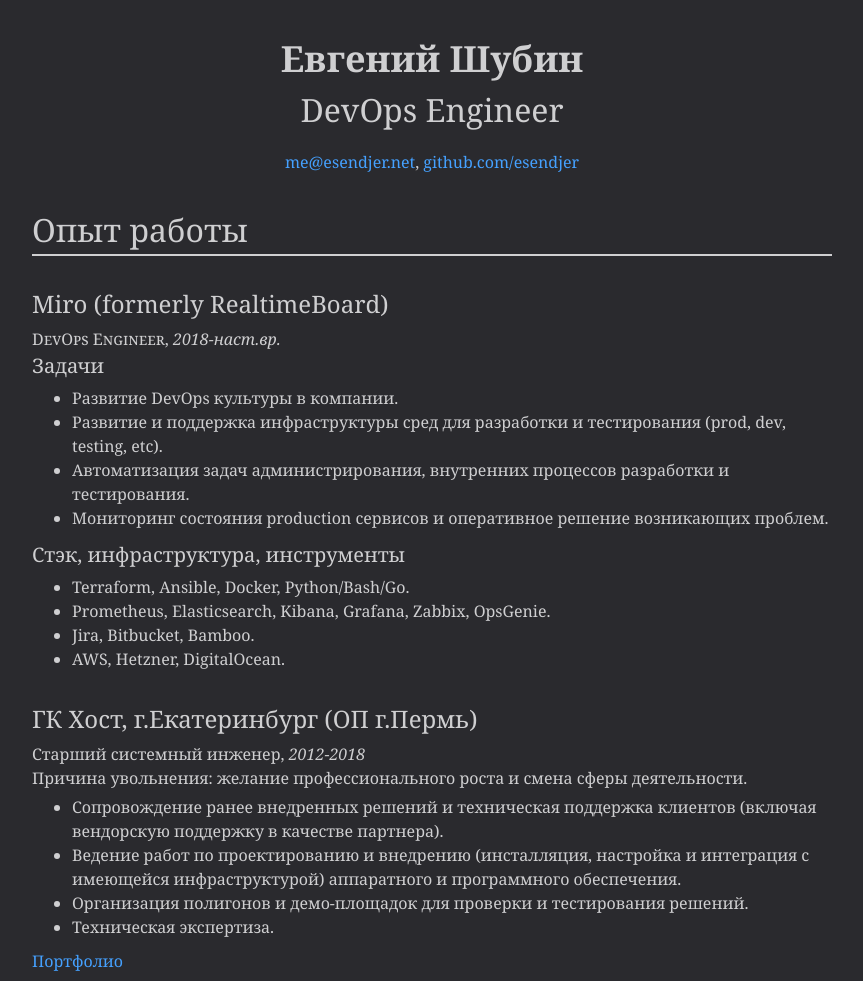
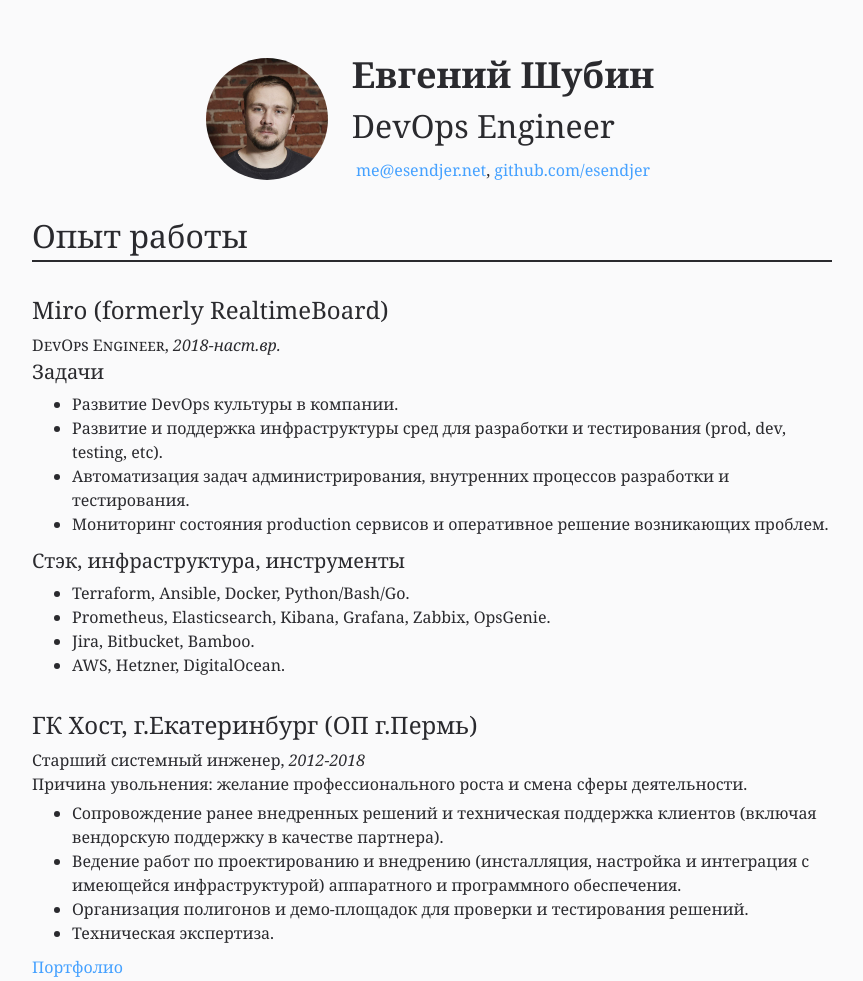
Before and after one commit to esendjer/esendjer.github.io, a plain HTML site: page index.html in a window 1280 px wide. Shown: the top 981 px of the page, without its empty margins (208-1071 px from the left). Drawn offline with Linux system fonts and the light colour scheme.

Commit message:
Added photo and changed style

```diff
--- a/index.html
+++ b/index.html
@@ -2,18 +2,35 @@
 <html lang="ru">
 	<head>
 		<meta charset="UTF-8">
+		<meta property="og:title" content="CV of Evgenii Shubin" />
+		<meta property="og:description" content="Evgenii Shubin DevOps Engineer at Miro" />
+		<meta property="og:locale" content="ru_RU" />
+		<meta property="og:url" content="https://esendjer.github.io/" />
+		<meta property="og:image" content="himages/headshot.jpg" />
 		<link rel="stylesheet" type="text/css" href="styles/style.css">
 		<title>My CV</title>
 	</head>
 	<body>
-	<div id="header">
-		<h1>Евгений Шубин</h1>
-		<h2>DevOps Engineer</h2>
-		<p>
-			<a href="mailto: me@esendjer.net">me@esendjer.net</a>,
-			<a href="https://github.com/esendjer">github.com/esendjer</a>
-		</p>
+
+	<div id="header-main">
+		<div>
+			<div id="headshot">
+				<img id="headshot-img" src="images/headshot.jpg" alt="Evgenii Shubin" />
+			</div>
+			<div id="header-text">
+				<h1>Евгений Шубин</h1>
+				<h2 class="header-h2">DevOps Engineer</h2>
+
+			</div>
+			<div id="head-links">
+				<p>
+					<a href="mailto: me@esendjer.net">me@esendjer.net</a>,
+					<a href="https://github.com/esendjer">github.com/esendjer</a>
+				</p>
+			</div>
+		</div>
 	</div>
+
 	<div id="main">
 		<p></p>
 		<h2>Опыт работы</h2>
--- a/styles/style.css
+++ b/styles/style.css
@@ -6,11 +6,10 @@ body {
     line-height: 1.5;
     padding-top: 32px;
     padding-bottom: 32px;
-    background-color: rgb(42, 42, 46);
-    color: rgba(249, 249, 250, 0.8);
+    background-color: rgba(249, 249, 250, 0.8);
+    color: rgb(42, 42, 46);
 }
 
-/* BEGIN (write your solution here) */
 p {
     margin-bottom: 30px;
 }
@@ -31,7 +30,7 @@ h2 {
     margin-bottom: 8px;
     border-bottom-style: solid;
     border-bottom-width: 2px;
-    border-bottom-color: rgba(249, 249, 250, 0.8);
+    /* border-bottom-color: rgba(249, 249, 250, 0.8); */
 }
 
 h3 {
@@ -49,17 +48,53 @@ ul, nl {
 }
 
 #header {
-    margin-bottom: 32px;
     text-align: center;
 }
 
-#header > h2:nth-child(2) {
- border-bottom-width: 0px;
+.header-h2 {
+  border-bottom-width: 0px;
 }
 
 #footer{
     margin-top: 64px;
     text-align: center;
+}
+
+#headshot-img {
+    float: left;
+    width: 122px;
+    height: 122px;
+    border-top-left-radius: 72px;
+    border-bottom-right-radius: 72px;
+    border-top-right-radius: 72px;
+    border-bottom-left-radius: 72px;
+    padding-top: 10px;
+    padding-bottom: 10px;
+    padding-left: 10px;
+    padding-right: 10px;
+    object-fit: cover;
+}
+
+#headshot {
+  width: max-content;
+  height: max-content;
+  float: left;
+}
+
+#header-text {
+  float: left;
+  width: max-content;
+  padding-right: 14px;
+  padding-left: 14px;
+}
+
+#header-main {
+  margin: 0 auto;
+  max-width: max-content;
+}
+
+#head-links {
+  text-align-last: center;
 }
 
 .span-jobtitle {
```
Also changed, not shown: images/headshot.jpg (added).
